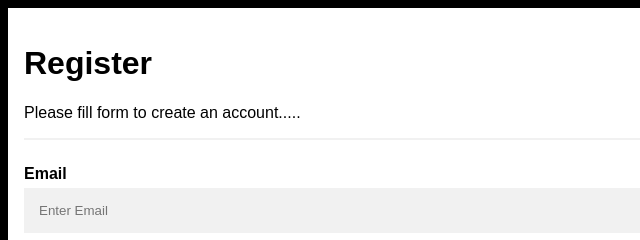
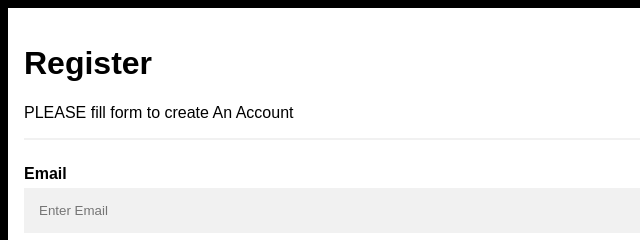
Before and after one commit to pandey333/testrepo, a plain HTML site: page index.html in a window 1280 px wide. Shown: the top 240 px of the page, 0-640 px from the left. Drawn offline with Linux system fonts and the light colour scheme.

Commit message:
to check

```diff
--- a/index.html
+++ b/index.html
@@ -72,7 +72,7 @@ a {
 <form action="/action_page.php">
   <div class="container">
     <h1>Register</h1>
-    <p>Please fill form to create an account.....</p>
+    <p>PLEASE fill form to create An Account</p>
     <hr>
 
     <label for="email"><b>Email</b></label>
```
